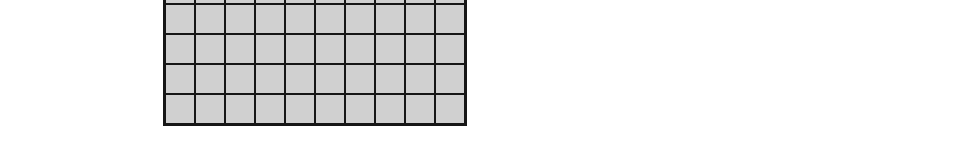
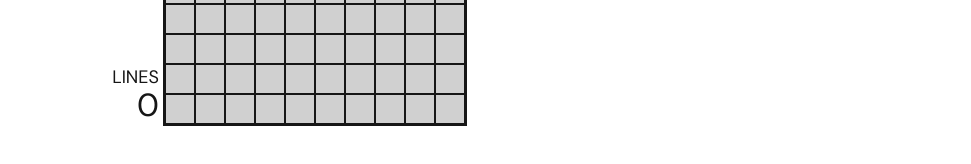
Before and after one commit to onenylxus/tetty, a React (Vite) app: page / in a window 1280 px wide. Shown: the part 576-740 px from the top of the page, without its empty margins (309-1280 px from the left). Built offline with nearby package versions, Linux system fonts and the light colour scheme.

Commit message:
Add number of cleared lines on display

```diff
--- a/src/game/Game.tsx
+++ b/src/game/Game.tsx
@@ -6,12 +6,12 @@ import './game.css';
 // Game component
 const Game = () => {
   // Game hook
-  const [start, active, matrix, hold, nextQueue] = useGame();
+  const [start, active, matrix, hold, nextQueue, lines] = useGame();
 
   // Return
   return (
     <div className="game">
-      <Board matrix={matrix} hold={hold} nextQueue={nextQueue} />
+      <Board matrix={matrix} hold={hold} nextQueue={nextQueue} lines={lines} />
       <div className="controls">
         {active ? null : (<button onClick={start}>Start</button>)}
       </div>
--- a/src/game/components/Board.tsx
+++ b/src/game/components/Board.tsx
@@ -8,10 +8,11 @@ interface Props {
   matrix: BoardMatrix;
   hold: BlockType | undefined;
   nextQueue: BlockType[];
+  lines: number;
 }
 
 // Board component
-const Board = ({ matrix, hold, nextQueue }: Props) => {
+const Board = ({ matrix, hold, nextQueue, lines }: Props) => {
   // Fill queue to 5 elements
   const nextQueueDisplay: (BlockType | undefined)[] = structuredClone(nextQueue);
   while (nextQueueDisplay.length < 5) {
@@ -25,6 +26,10 @@ const Board = ({ matrix, hold, nextQueue }: Props) => {
         <div className="hold-text">HOLD</div>
         <div className="hold-block">
           <MiniShape className="hold-shape" block={hold} />
+        </div>
+        <div className="lines">
+          <div className="lines-text">LINES</div>
+          <div className="lines-value">{lines}</div>
         </div>
       </div>
       <div className="matrix">
--- a/src/game/game.css
+++ b/src/game/game.css
@@ -14,6 +14,7 @@
 .left-column {
   display: flex;
   flex-direction: column;
+  text-align: end;
 }
 
 .right-column {
@@ -45,6 +46,22 @@
 
 .hold-shape {
   margin: auto;
+}
+
+.lines {
+  margin-right: 4px;
+  margin-top: auto;
+}
+
+.lines-text {
+  font-size: 18px;
+  line-height: 80%;
+  color: var(--color-black);
+}
+
+.lines-value {
+  font-size: 32px;
+  color: var(--color-black);
 }
 
 .next-text {
--- a/src/game/hooks/useGame.ts
+++ b/src/game/hooks/useGame.ts
@@ -10,18 +10,20 @@ import useBoard from './useBoard';
 import useInterval from './useInterval';
 
 // Use game hook
-const useGame = (): [() => void, boolean, BoardMatrix, BlockType | undefined, BlockType[]] => {
+const useGame = (): [() => void, boolean, BoardMatrix, BlockType | undefined, BlockType[], number] => {
   const [active, setActive] = useState(false);
   const [tickSpeed, setTickSpeed] = useState(-1);
   const [isSliding, setIsSliding] = useState(false);
   const [holdBlock, setHoldBlock] = useState<BlockType | undefined>();
   const [nextQueue, setNextQueue] = useState<BlockType[]>([]);
+  const [lines, setLines] = useState(0);
 
   const [{ matrix, dropRow, dropColumn, dropBlock, dropShape, isHardDrop, isHold }, dispatchBoardState] = useBoard();
 
   // Start function
   const start = useCallback(() => {
     setActive(true);
+    setLines(0);
     setTickSpeed(800);
 
     const firstBag: BlockType[] = getSevenBag();
@@ -44,11 +46,14 @@ const useGame = (): [() => void, boolean, BoardMatrix, BlockType | undefined, Bl
     addShape(matrixCommit, dropBlock, dropShape, dropRow, dropColumn);
 
     // Clear rows if full
+    let clearedLines: number = 0;
     for (let j = Dimensions.Height - 1; j >= 0; j--) {
       if (matrixCommit[j].every((cell) => cell !== NonBlockType.Empty)) {
+        clearedLines++;
         matrixCommit.splice(j, 1);
       }
     }
+    setLines(lines + clearedLines);
 
     // Update next queue
     const newNextQueue: BlockType[] = structuredClone(nextQueue);
@@ -68,7 +73,7 @@ const useGame = (): [() => void, boolean, BoardMatrix, BlockType | undefined, Bl
     setIsSliding(false);
     setNextQueue(newNextQueue);
     dispatchBoardState({ type: 'commit', matrix: matrixCommit, next: nextBlock });
-  }, [dispatchBoardState, dropBlock, dropColumn, dropRow, dropShape, isHardDrop, matrix, nextQueue]);
+  }, [dispatchBoardState, dropBlock, dropColumn, dropRow, dropShape, isHardDrop, lines, matrix, nextQueue]);
 
   const update = useCallback(() => {
     if (isSliding) {
@@ -198,7 +203,7 @@ const useGame = (): [() => void, boolean, BoardMatrix, BlockType | undefined, Bl
   const nextQueueDisplay: BlockType[] = structuredClone(nextQueue).reverse().slice(0, 5);
   const holdBlockDisplay: BlockType | undefined = holdBlock;
 
-  return [start, active, matrixDisplay, holdBlockDisplay, nextQueueDisplay];
+  return [start, active, matrixDisplay, holdBlockDisplay, nextQueueDisplay, lines];
 };
 
 // Export
```
